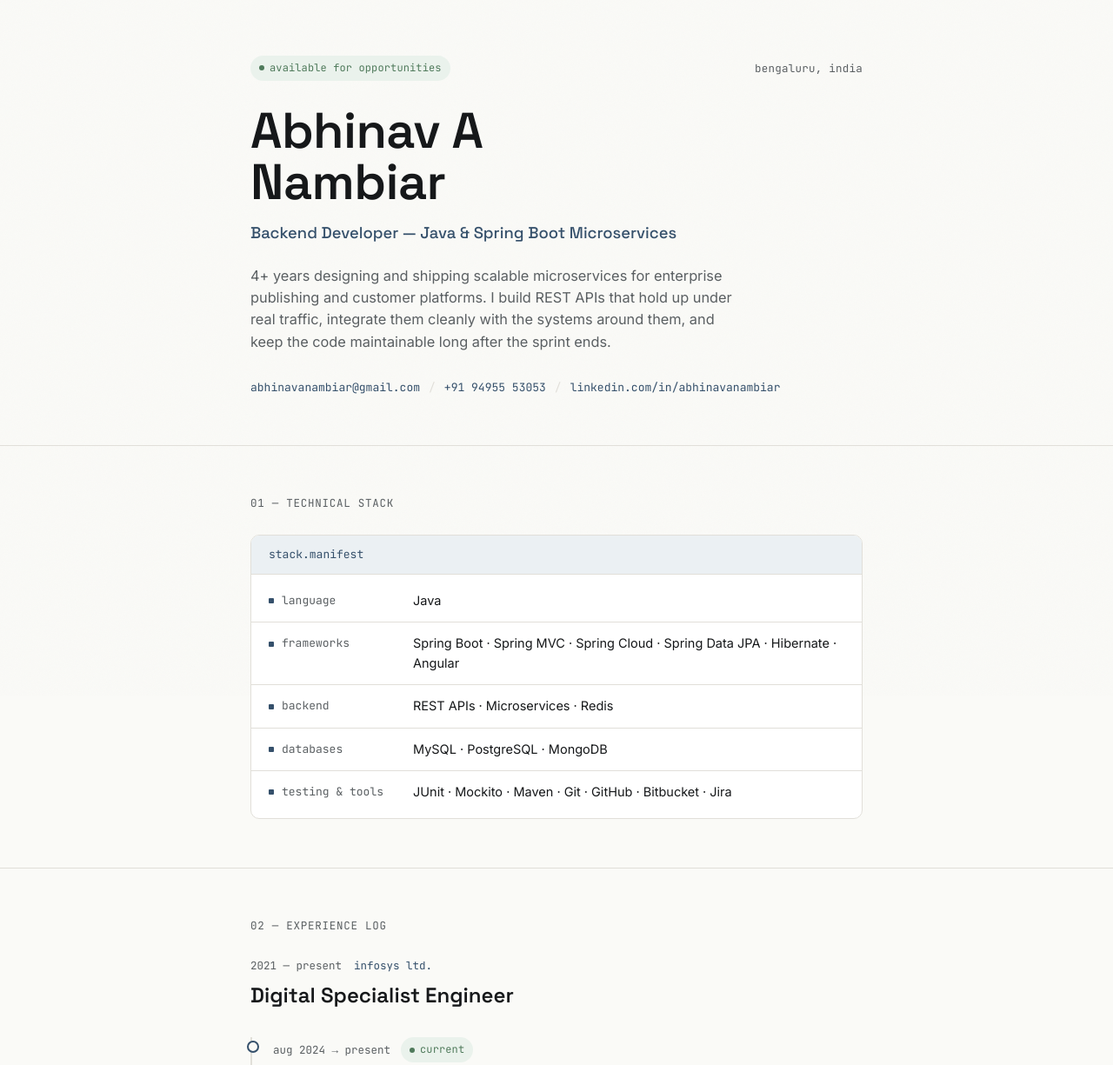
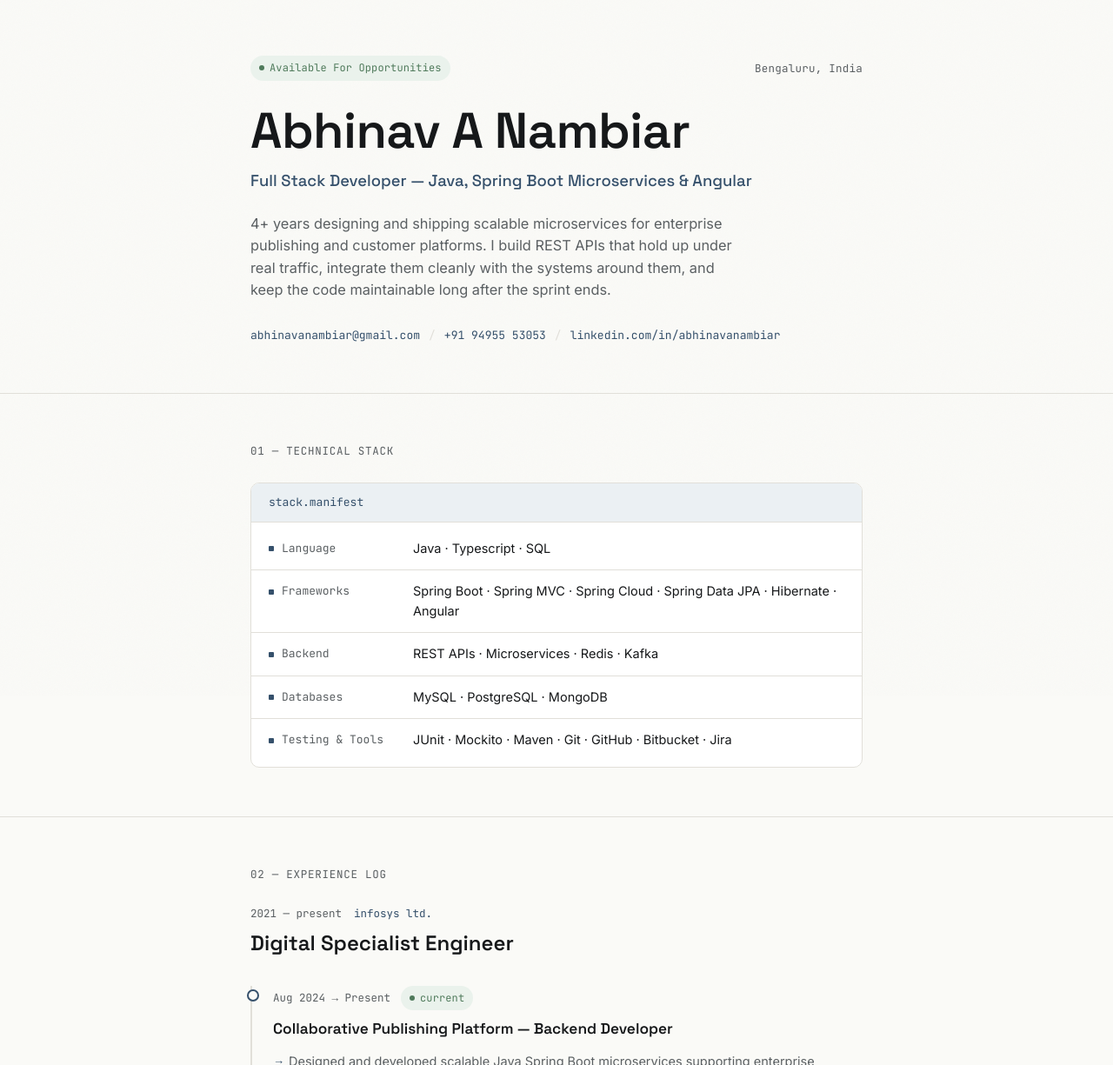
Before and after one commit to abhinavanambiar/abhinav, a plain HTML site: page index.html in a window 1280 px wide. Shown: the top 1225 px of the page at 87% size. Drawn offline with Linux system fonts and the light colour scheme.

Commit message:
Update index.html

```diff
--- a/index.html
+++ b/index.html
@@ -3,7 +3,7 @@
 <head>
 <meta charset="UTF-8">
 <meta name="viewport" content="width=device-width, initial-scale=1.0">
-<title>Abhinav A Nambiar — Backend Developer</title>
+<title>Abhinav A Nambiar — Full Stack Developer</title>
 <meta name="description" content="Abhinav A Nambiar — Backend Developer specializing in Java, Spring Boot microservices, and enterprise systems.">
 <link rel="preconnect" href="https://fonts.googleapis.com">
 <link rel="preconnect" href="https://fonts.gstatic.com" crossorigin>
@@ -17,11 +17,11 @@
 <header class="hero">
   <div class="wrap">
     <div class="hero-top">
-      <span class="mono tag tag-live"><span class="dot"></span>available for opportunities</span>
-      <span class="mono loc">bengaluru, india</span>
+      <span class="mono tag tag-live"><span class="dot"></span>Available For Opportunities</span>
+      <span class="mono loc">Bengaluru, India</span>
     </div>
-    <h1 class="name">Abhinav A<br>Nambiar</h1>
-    <p class="role">Backend Developer — Java &amp; Spring Boot Microservices</p>
+    <h1 class="name">Abhinav A Nambiar</h1>
+    <p class="role">Full Stack Developer — Java, Spring Boot Microservices &amp; Angular</p>
     <p class="summary">
       4+ years designing and shipping scalable microservices for enterprise
       publishing and customer platforms. I build REST APIs that hold up
@@ -42,30 +42,30 @@
 
   <section class="section" id="stack">
     <div class="wrap">
-      <p class="eyebrow mono">01 — technical stack</p>
+      <p class="eyebrow mono">01 — Technical Stack</p>
       <div class="manifest">
         <div class="manifest-file mono">
           <span class="manifest-filename">stack.manifest</span>
         </div>
         <div class="manifest-body">
           <div class="manifest-row">
-            <span class="manifest-key mono">language</span>
-            <span class="manifest-val">Java</span>
+            <span class="manifest-key mono">Language</span>
+            <span class="manifest-val">Java · Typescript · SQL</span>
           </div>
           <div class="manifest-row">
-            <span class="manifest-key mono">frameworks</span>
+            <span class="manifest-key mono">Frameworks</span>
             <span class="manifest-val">Spring Boot · Spring MVC · Spring Cloud · Spring Data JPA · Hibernate · Angular</span>
           </div>
           <div class="manifest-row">
-            <span class="manifest-key mono">backend</span>
-            <span class="manifest-val">REST APIs · Microservices · Redis</span>
+            <span class="manifest-key mono">Backend</span>
+            <span class="manifest-val">REST APIs · Microservices · Redis · Kafka</span>
           </div>
           <div class="manifest-row">
-            <span class="manifest-key mono">databases</span>
+            <span class="manifest-key mono">Databases</span>
             <span class="manifest-val">MySQL · PostgreSQL · MongoDB</span>
           </div>
           <div class="manifest-row">
-            <span class="manifest-key mono">testing &amp; tools</span>
+            <span class="manifest-key mono">Testing &amp; Tools</span>
             <span class="manifest-val">JUnit · Mockito · Maven · Git · GitHub · Bitbucket · Jira</span>
           </div>
         </div>
@@ -75,7 +75,7 @@
 
   <section class="section" id="experience">
     <div class="wrap">
-      <p class="eyebrow mono">02 — experience log</p>
+      <p class="eyebrow mono">02 — Experience Log</p>
 
       <div class="log-entry">
         <div class="log-meta mono">
@@ -86,7 +86,7 @@
 
         <div class="commit">
           <div class="commit-head mono">
-            <span class="commit-range">aug 2024 → present</span>
+            <span class="commit-range">Aug 2024 → Present</span>
             <span class="tag tag-live"><span class="dot"></span>current</span>
           </div>
           <h3 class="commit-title">Collaborative Publishing Platform — Backend Developer</h3>
@@ -101,7 +101,7 @@
 
         <div class="commit">
           <div class="commit-head mono">
-            <span class="commit-range">nov 2021 → jul 2024</span>
+            <span class="commit-range">Nov 2021 → Jul 2024</span>
           </div>
           <h3 class="commit-title">Infosys Equinox — Backend Developer</h3>
           <ul class="commit-list">
@@ -119,7 +119,7 @@
 
   <section class="section" id="education">
     <div class="wrap">
-      <p class="eyebrow mono">03 — education</p>
+      <p class="eyebrow mono">03 — Education</p>
       <div class="edu-row">
         <div class="edu-main">
           <h2 class="edu-degree">Bachelor of Technology, Electrical and Electronics Engineering</h2>
```
